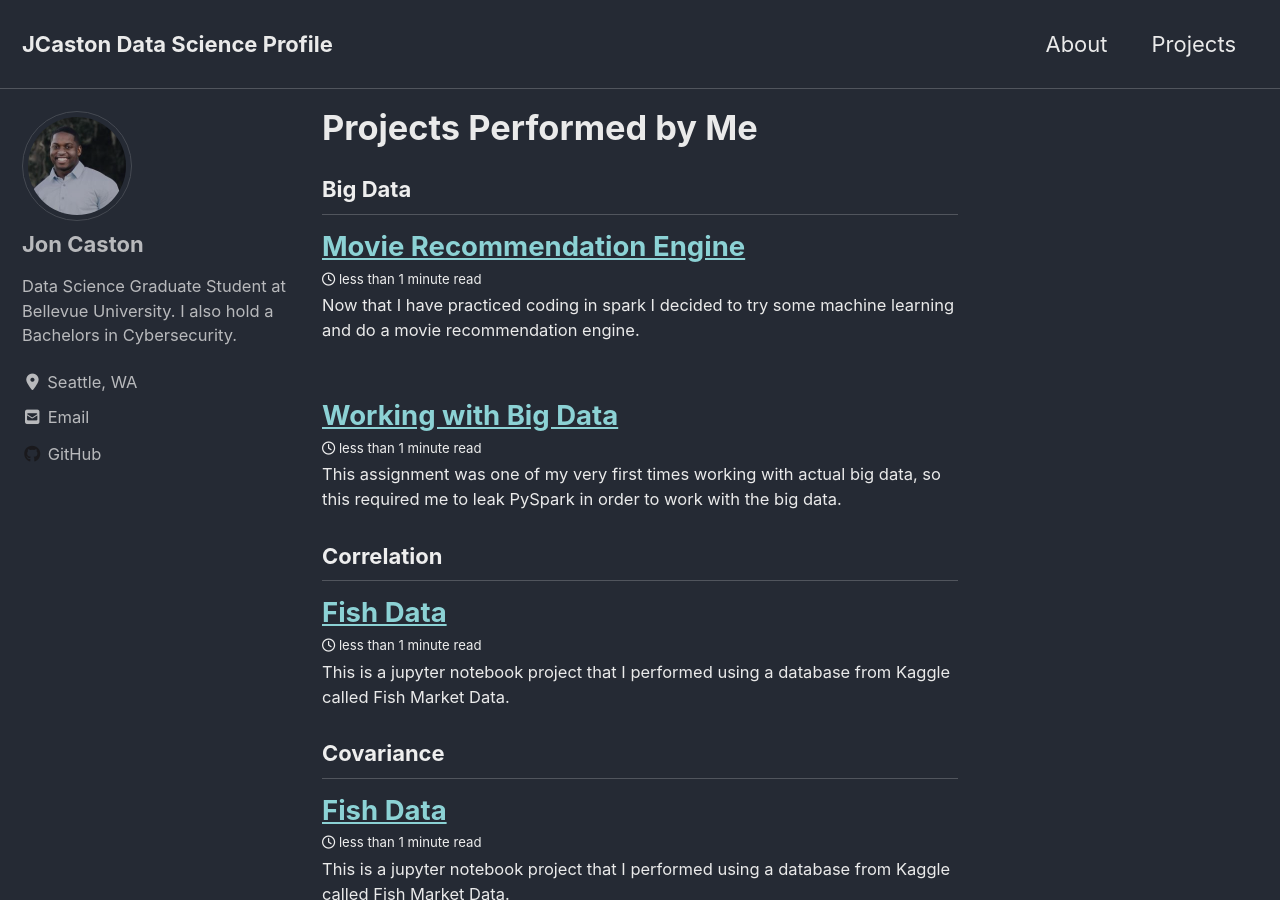
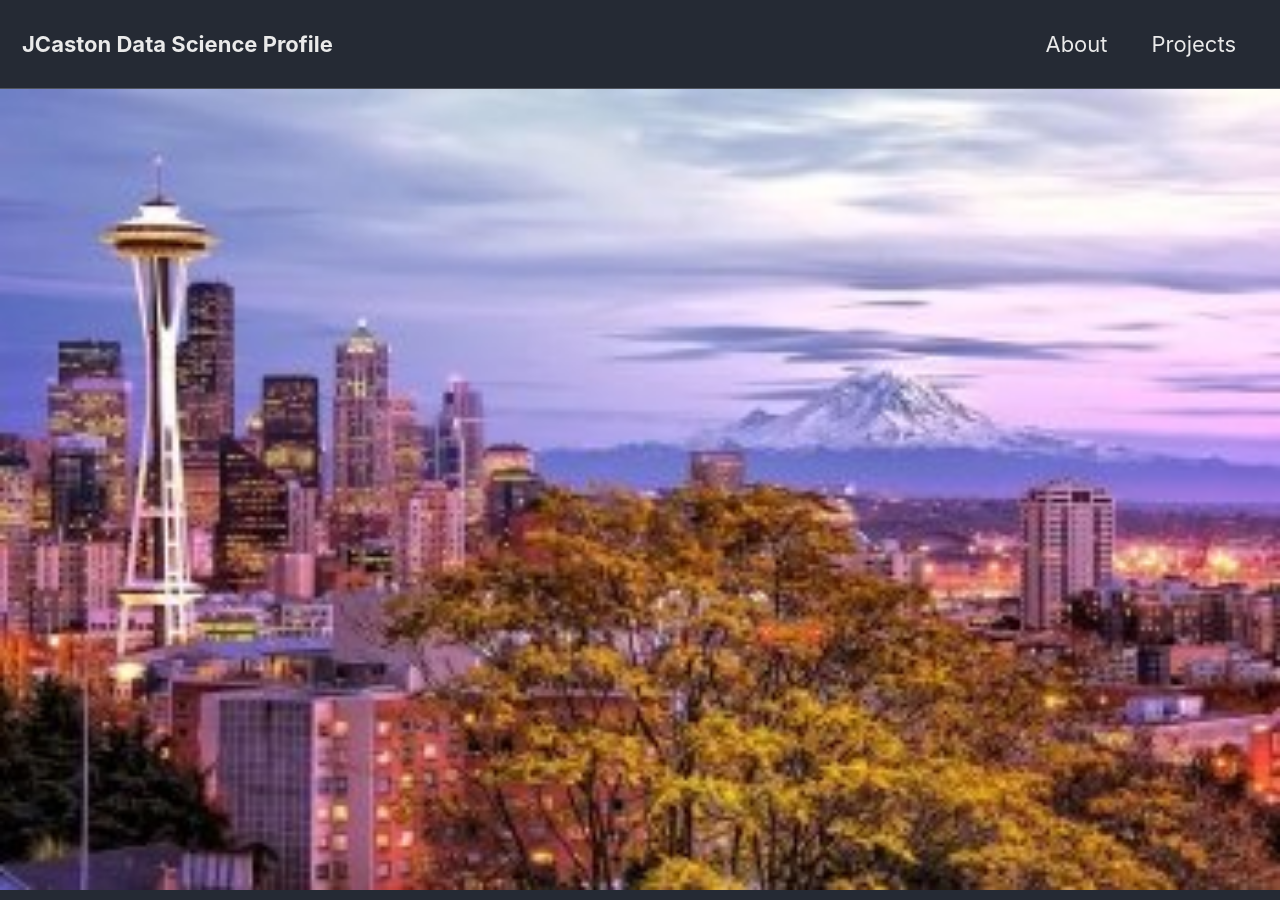
Before and after one commit to jcaston91/jcaston91.github.io, a Jekyll site: the page built from _pages/Projects.md, in a window 1280 px wide and 900 px high. Built offline with Jekyll 4.4.1, drawn with Linux system fonts in a browser that asks for light colours; cached includes are drawn as plain includes; nearby versions of some CDN libraries.

Commit message:
Update Projects.md

```diff
--- a/_pages/Projects.md
+++ b/_pages/Projects.md
@@ -3,7 +3,7 @@ layout: archive
 permalink: /projects/
 title: "Projects Performed by Me"
 header:
-  image:
+  image: "/images/Seattle_Pic.png"
 ---
 
 {% include group-by-array collection=site.posts field="tags" %}
```
